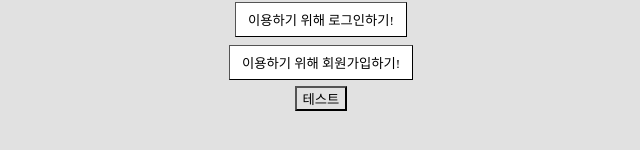
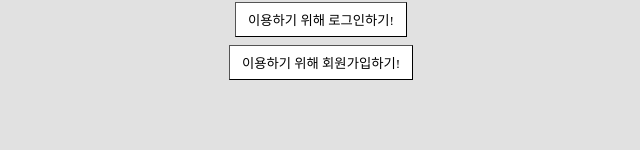
Before and after one commit to CrashLab-2022/ERIC-A-web-frontend-nuxtjs, a Nuxt app: page / in a window 1280 px wide. Shown: the part 360-510 px from the top of the page, without its empty margins (319-959 px from the left). Built offline with nearby package versions, Linux system fonts and the light colour scheme; no server answers; a web font is replaced by a local one.

Commit message:
chore: test 버튼 제거

```diff
--- a/pages/index.vue
+++ b/pages/index.vue
@@ -35,9 +35,6 @@
           </button>
         </a>
         <br>
-        <button class="test" @click="test">
-          테스트
-        </button>
       </div>
     </div>
 
@@ -109,13 +106,6 @@ export default {
       } else {
         alert('로그인이 필요합니다.');
       }
-    },
-    async test() {
-      try {
-        this.$axios.get('/control/test');
-      } catch (err) {
-        console.log(err);
-      }
     }
   }
 }
```
